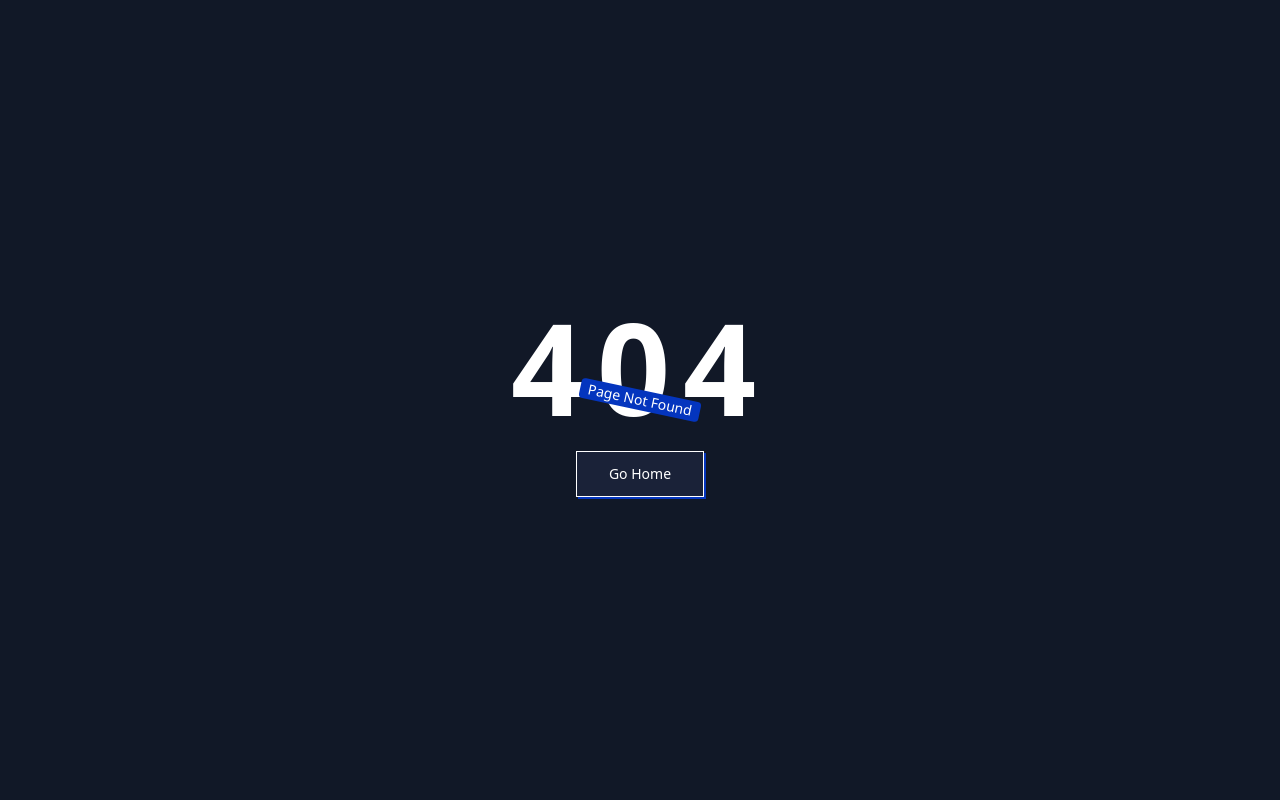
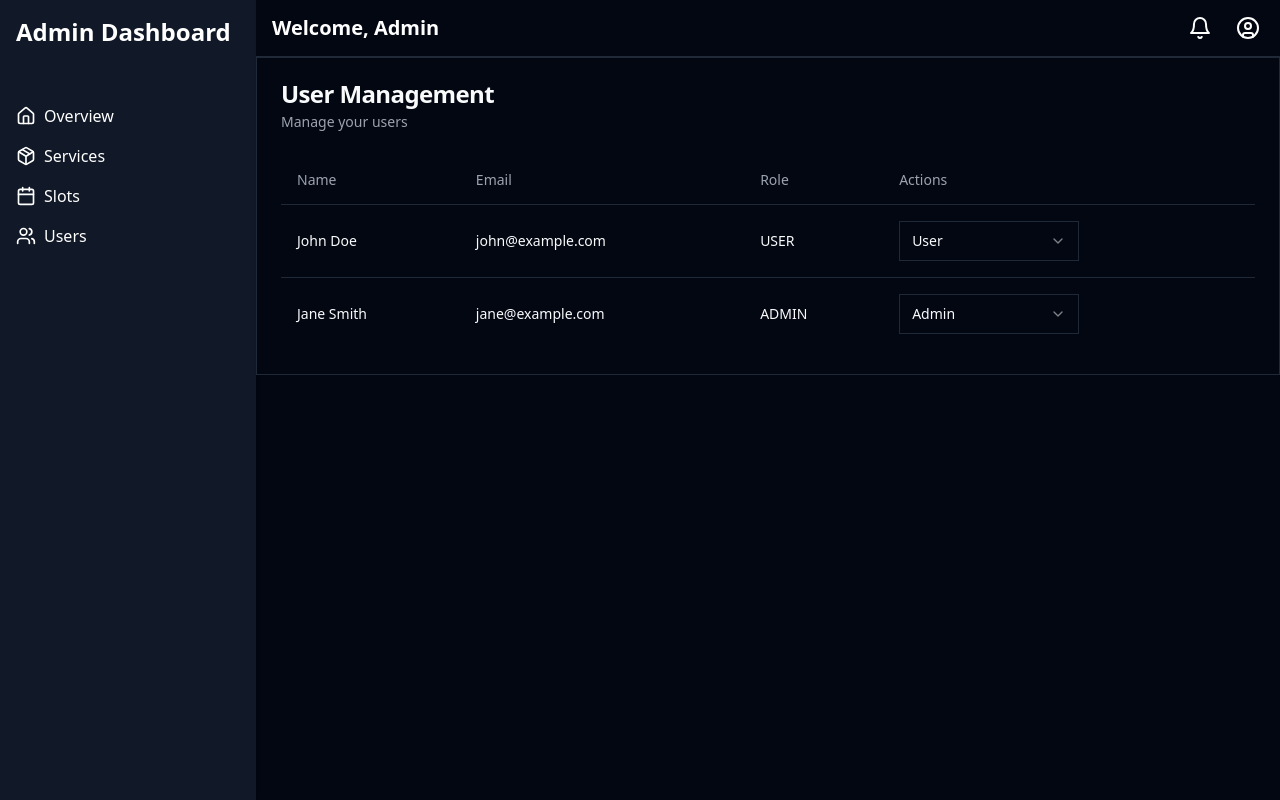
Before and after one commit to the-pujon/car-service-frontend, a React (Vite) app: page /dashboard/users in a window 1280 px wide. Before the commit this address had no page. Built offline with nearby package versions, Linux system fonts and the light colour scheme.

Commit message:
user managemt added

```diff
--- /dev/null
+++ b/src/pages/Dashboard/Admin/UserManagement/UserManagement.tsx
@@ -0,0 +1,64 @@
+import { Card,CardContent,CardDescription,CardHeader,CardTitle } from '@/components/ui/card'
+import { Select,SelectContent,SelectItem,SelectTrigger,SelectValue } from '@/components/ui/select'
+import { Table,TableBody,TableCell,TableHead,TableHeader,TableRow } from '@/components/ui/table'
+import React,{ useState } from 'react'
+
+const UserManagement = () => {
+    const [users,setUsers] = useState([
+        { id: 1,name: "John Doe",email: "john@example.com",role: "USER" },
+        { id: 2,name: "Jane Smith",email: "jane@example.com",role: "ADMIN" },
+    ])
+
+    const handleUpdateUserRole = (id,newRole) => {
+        const updatedUsers = users.map((user) =>
+            user.id === id ? { ...user,role: newRole } : user
+        )
+        setUsers(updatedUsers)
+    }
+
+    return (
+        <Card>
+            <CardHeader>
+                <CardTitle>User Management</CardTitle>
+                <CardDescription>Manage your users</CardDescription>
+            </CardHeader>
+            <CardContent>
+                <Table>
+                    <TableHeader>
+                        <TableRow>
+                            <TableHead>Name</TableHead>
+                            <TableHead>Email</TableHead>
+                            <TableHead>Role</TableHead>
+                            <TableHead>Actions</TableHead>
+                        </TableRow>
+                    </TableHeader>
+                    <TableBody>
+                        {users.map((user) => (
+                            <TableRow key={user.id}>
+                                <TableCell>{user.name}</TableCell>
+                                <TableCell>{user.email}</TableCell>
+                                <TableCell>{user.role}</TableCell>
+                                <TableCell>
+                                    <Select
+                                        onValueChange={(value) => handleUpdateUserRole(user.id,value)}
+                                        defaultValue={user.role}
+                                    >
+                                        <SelectTrigger className="w-[180px]">
+                                            <SelectValue placeholder="Update role" />
+                                        </SelectTrigger>
+                                        <SelectContent>
+                                            <SelectItem value="USER">User</SelectItem>
+                                            <SelectItem value="ADMIN">Admin</SelectItem>
+                                        </SelectContent>
+                                    </Select>
+                                </TableCell>
+                            </TableRow>
+                        ))}
+                    </TableBody>
+                </Table>
+            </CardContent>
+        </Card>
+    )
+}
+
+export default UserManagement
--- a/src/routes/routes.tsx
+++ b/src/routes/routes.tsx
@@ -11,6 +11,7 @@ import DashboardLayout from "@/pages/Dashboard/DashboardLayout";
 import AdminOverview from "@/pages/Dashboard/Admin/AdminOverview/AdminOverview";
 import ServiceManagement from "@/pages/Dashboard/Admin/ServiceManagement/ServiceManagement";
 import SlotManagement from "@/pages/Dashboard/Admin/SlotManagement/SlotManagement";
+import UserManagement from "@/pages/Dashboard/Admin/UserManagement/UserManagement";
 
 const router = createBrowserRouter([
     {
@@ -63,6 +64,11 @@ const router = createBrowserRouter([
             {
                 path: 'slots',
                 element: <SlotManagement />
+            },
+            {
+                path: 'users',
+                element: <UserManagement />
+
             }
         ]
     }
```
